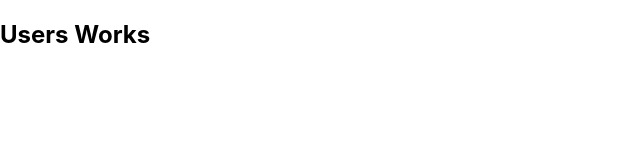
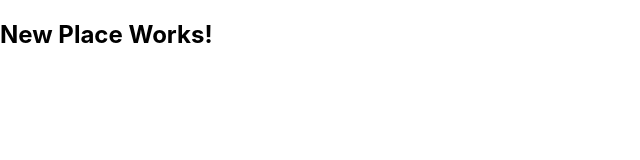
Before and after one commit to korolovdmitriy/location-blog, a React (Create React App) app in the folder client/: page /places/new in a window 1280 px wide. Before the commit this address led to /. Shown: the top 160 px of the page, without its empty margins (0-640 px from the left). Built offline with nearby package versions, Linux system fonts and the light colour scheme.

Commit message:
add react routers

```diff
--- a/client/src/App.js
+++ b/client/src/App.js
@@ -1,15 +1,21 @@
 import React from "react";
-import { BrowserRouter as Router, Route, Redirect } from 'react-router-dom';
+import { BrowserRouter as Router, Route, Redirect, Switch } from 'react-router-dom';
 
 import Users from './user/pages/Users';
+import NewPlace from "./places/pages/NewPlace";
 
 function App() {
   return (
     <Router>
+      <Switch>
       <Route path="/" exact>
         <Users />
       </Route>
-      <Redirect to="/"/>
+      <Route path="/places/new" exact>
+        <NewPlace />
+      </Route>
+      <Redirect to="/" />
+      </Switch>
     </Router>
   );
 }
--- /dev/null
+++ b/client/src/places/pages/NewPlace.js
@@ -0,0 +1,7 @@
+import React from "react";
+
+function NewPlace () {
+    return <h2>New Place Works!</h2>
+};
+
+export default NewPlace;
```
